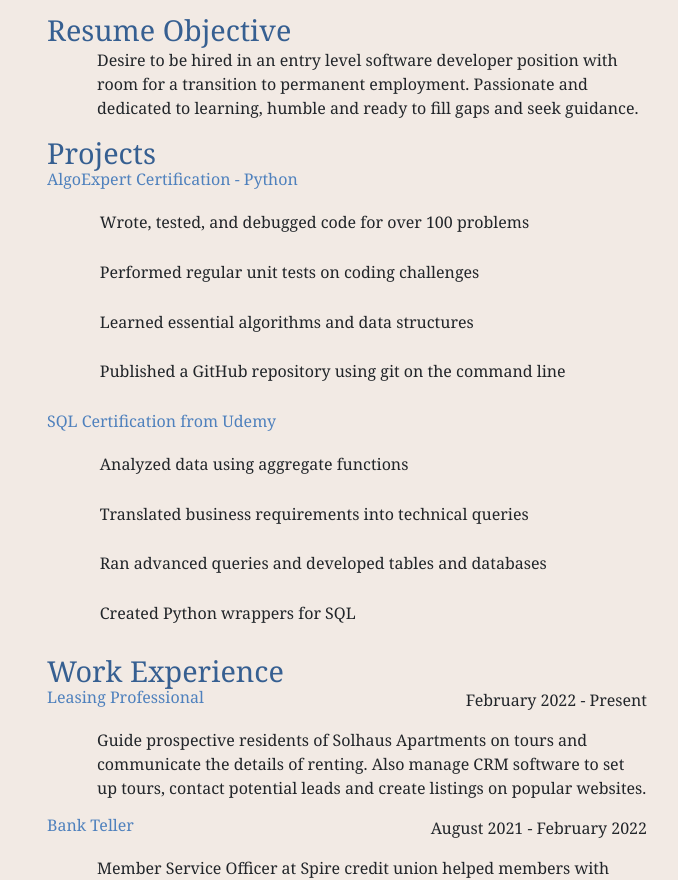
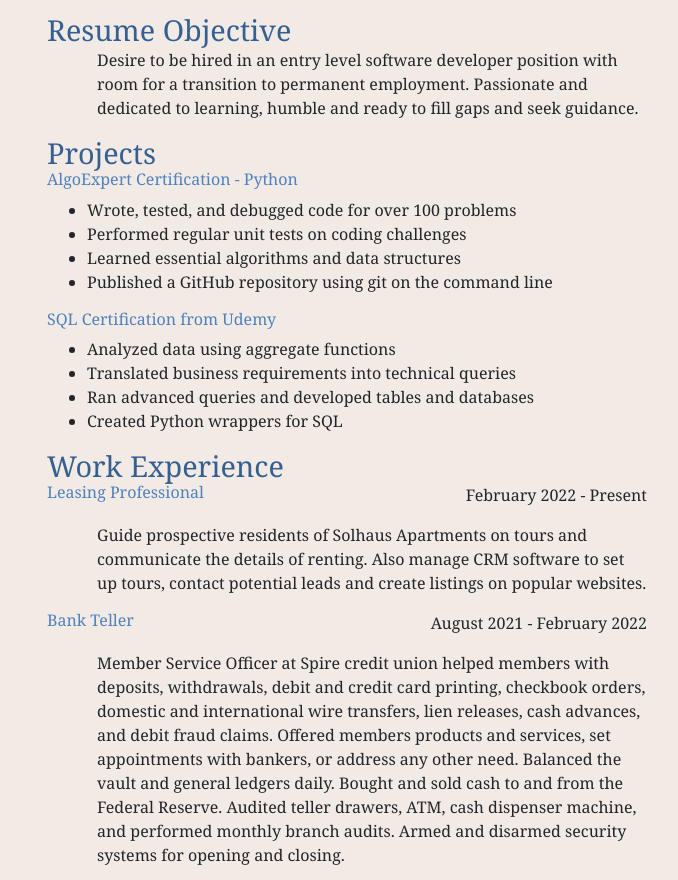
Before and after one commit to JDNafz/JDNafz, a plain HTML site: page Resume/index.html in a window 1280 px wide. Shown: the part 191-1071 px from the top of the page, without its empty margins (293-971 px from the left). Drawn offline with nearby package versions, Linux system fonts and the light colour scheme.

Commit message:
fixed bullets

```diff
--- a/Resume/index.html
+++ b/Resume/index.html
@@ -29,7 +29,7 @@
             <div class="row">
                 <h3 class="col">AlgoExpert Certification - Python</h3>
             </div>
-            <ul class="bulleted">
+            <ul>
                 <li>Wrote, tested, and debugged code for over 100 problems</li>
                 <li>Performed regular unit tests on coding challenges</li>
                 <li>Learned essential algorithms and data structures</li>
@@ -38,7 +38,7 @@
             <div class="row">
                 <h3 class="col">SQL Certification from Udemy</h3>
             </div>
-            <ul class="bulleted">
+            <ul>
                 <li>Analyzed data using aggregate functions</li>
                 <li>Translated business requirements into technical queries</li>
                 <li>Ran advanced queries and developed tables and databases</li>
@@ -46,7 +46,7 @@
             </ul>
         </section>
 
-        <section class="">
+        <section>
             <h2>Work Experience</h2>
             <div class="row">
                 <h3 class="col">Leasing Professional</h3>
--- a/Resume/styles.css
+++ b/Resume/styles.css
@@ -31,7 +31,6 @@ h3 {
     align-items: left;
 }
 
-
 ul.contact {
     text-align: center;
     border-bottom:solid;
@@ -40,11 +39,8 @@ ul.contact {
     font-size:smaller;
     font-style: bold;
 }
-ul.bulleted {
-    list-style-type: square
-}
 
- li {
+.contact li {
     display: inline-block;
     padding: .8em;
 }
```
